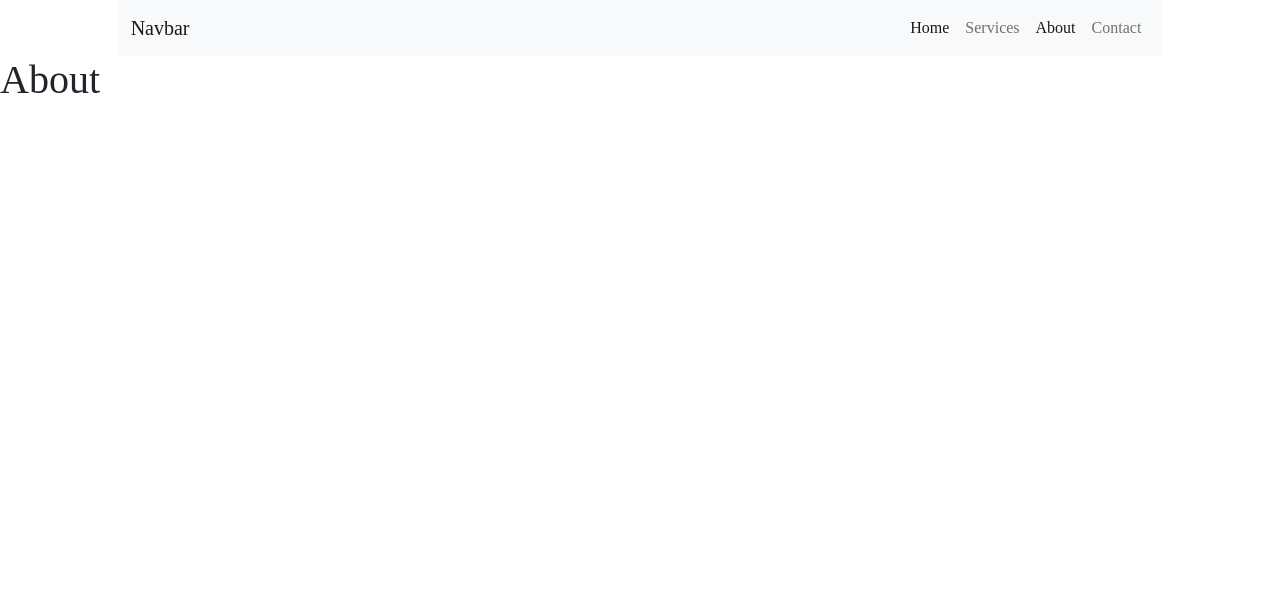
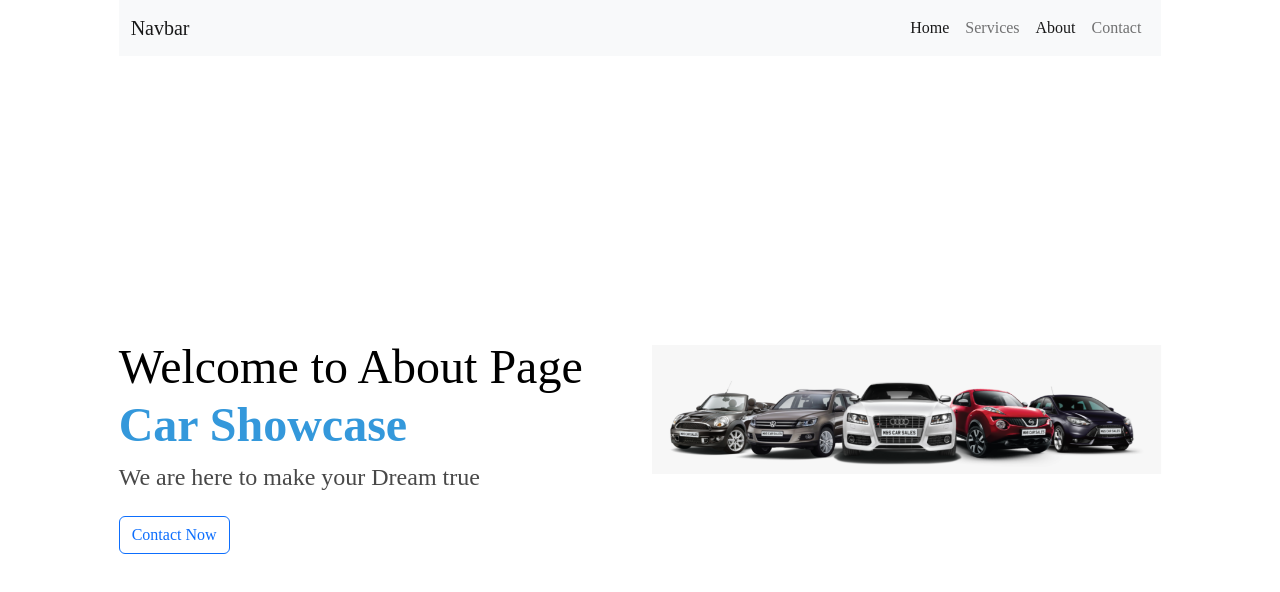
Before and after one commit to mann0777/cars-showcase, a React (Create React App) app: page /about in a window 1280 px wide. Shown: the top 592 px of the page. Built offline with nearby package versions, Linux system fonts and the light colour scheme.

Commit message:
Created common page for passing props

```diff
--- a/src/About.jsx
+++ b/src/About.jsx
@@ -1,11 +1,18 @@
 import React from "react";
 
-const About =()=>{
+import web from "../src/images/Cars.png";
+import Common from "./Common";
+
+const About = ()=>{
     return(
         <>
-            <h1>About</h1>
+            <Common
+            name="Welcome to About Page"
+            imgsrc={web}
+            visit="/contact"
+            btname="Contact Now" />
         </>
-    )
+    );
 
 };
 
--- /dev/null
+++ b/src/Common.jsx
@@ -0,0 +1,41 @@
+import React from "react";
+import { NavLink } from "react-router-dom";
+
+
+const Common = (props)=>{
+    return(
+        <>
+            <section id="header" className="d-flex align-items-center">
+            <div className="container-fluid nav_bg">
+                <div className="row">
+                    <div className="col-10 mx-auto">
+                    <div className="row">
+                    <div className="col-md-6 pt-5 pt-lg-0 order-2 order-lg-1 d-flex justify-content-center flex-column">
+                    <h1>
+                       {props.name} <strong className="brand_name">
+                        <br/> Car Showcase</strong>
+                    </h1>
+                    <h2 className="may-3">
+                        We are here to make your Dream true
+                    </h2>
+                    <div className="mt-3">
+                        <NavLink to ={props.visit} className="btn btn-outline-primary"> {props.btname}</NavLink>
+                    </div>
+
+                    </div>
+                    <div className="col-lg-6 order-1 order-lg-2 header-img">
+                    <img src={props.imgsrc} className="img-fluid animated" alt="Common img" />
+
+                    </div>
+                    </div>
+                    </div>
+                </div>
+            </div>
+
+            </section>
+        </>
+    );
+
+};
+
+export default Common;
--- a/src/Home.jsx
+++ b/src/Home.jsx
@@ -1,38 +1,16 @@
 import React from "react";
 import { NavLink } from "react-router-dom";
 import web from "../src/images/Cars.png";
+import Common from "./Common";
 
 const Home = ()=>{
     return(
         <>
-            <section id="header" className="d-flex align-items-center">
-            <div className="container-fluid nav_bg">
-                <div className="row">
-                    <div className="col-10 mx-auto">
-                    <div className="row">
-                    <div className="col-md-6 pt-5 pt-lg-0 order-2 order-lg-1 d-flex justify-content-center flex-column">
-                    <h1>
-                        Select your Car with <strong className="brand_name">
-                        <br/> Car Showcase</strong>
-                    </h1>
-                    <h2 className="may-3">
-                        We are here to make your Dream true
-                    </h2>
-                    <div className="mt-3">
-                        <NavLink to ="/services" className="btn btn-outline-primary"> Get Started</NavLink>
-                    </div>
-
-                    </div>
-                    <div className="col-lg-6 order-1 order-lg-2 header-img">
-                    <img src={web} className="img-fluid animated" alt="home img" />
-
-                    </div>
-                    </div>
-                    </div>
-                </div>
-            </div>
-
-            </section>
+            <Common
+            name="Welcome to Home Page"
+            imgsrc={web}
+            visit="/service"
+            btname="Get Started" />
         </>
     );
 
--- a/src/index.css
+++ b/src/index.css
@@ -111,16 +111,16 @@ border-bottom: 1px solid #565387;
 
   @-webkit-keyframes up-down{
     0%{
-      transform: translate(10px);
+      transform: translateY(10px);
     }
     100%{
       transform: translateY(-10px);
     }
   }
 
-  @-webkit-keyframes up-down{
+  @keyframes up-down{
     0%{
-      transform: translate(10px);
+      transform: translateY(10px);
     }
     100%{
       transform: translateY(-10px);
```
